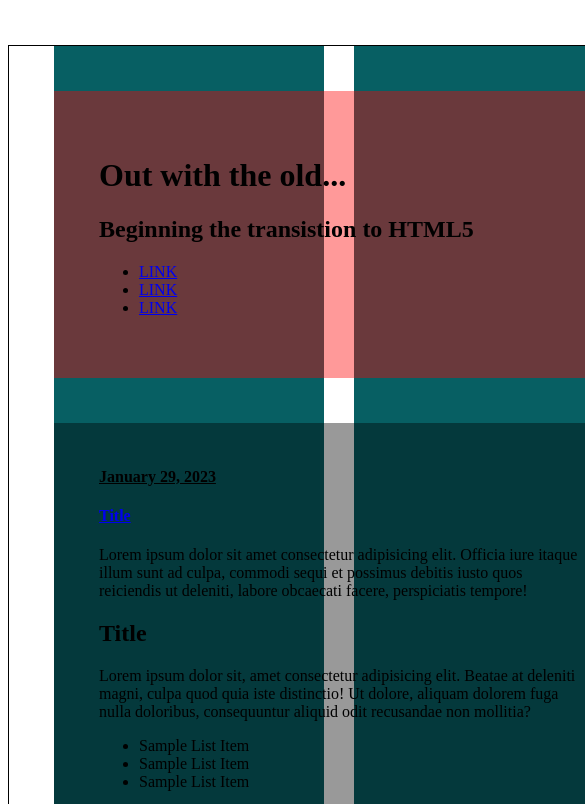
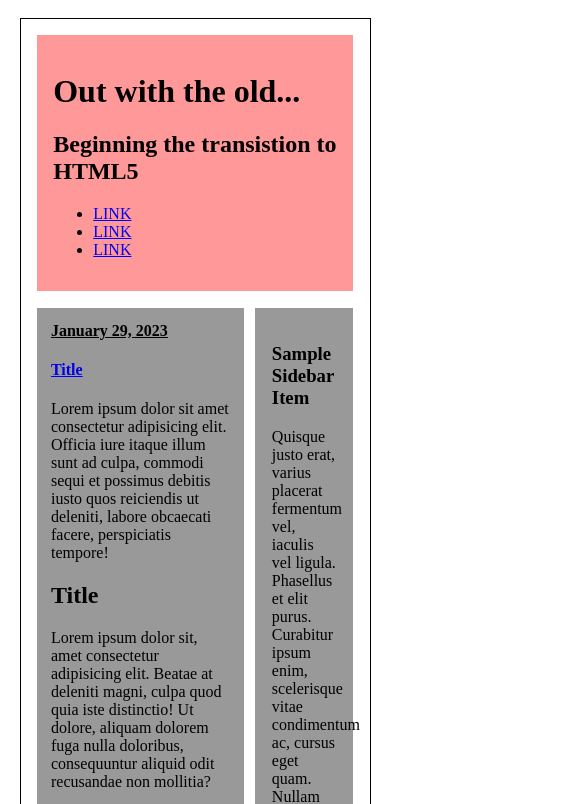
Before and after one commit to esanders92/ifsc-3342, a plain HTML site: page html5-grid/index.html in a window 390 px wide. Shown: the top 804 px of the page, 585 px wide, since content can reach past the window. Drawn offline with Linux system fonts and the light colour scheme.

Commit message:
[2023/02/14] - Changed grid px to percent for responsive desgin

```diff
--- a/html5-grid/assets/css/screen.css
+++ b/html5-grid/assets/css/screen.css
@@ -29,34 +29,43 @@
   background-image:url("https://s3-us-west-2.amazonaws.com/s.cdpn.io/7248/grid-1.png");*/
 
   main {
-    width: 960px;
-    margin: 45px auto;
+    width: 90vw; /* To convert px to %, divide px by this width, 960 in this case*/
+    /* margin: 45px auto; /* 45px/960 = 4.6875 */
+    margin: 4.6875% auto;
     border: 1px solid #000;
-    background-image: url("../img/grid.png");
+    /* background-image: url("../img/grid.png"); */
   }
 
   header.primary, footer.primary {
-    width: 870px;
-    margin: 45px;
+    /*width: 870px;*/
+    width: 90.625%;
+    /* margin: 45px; */
+    margin: 4.6875%;
     background-color: rgba(255, 0, 0, 0.4);
     float: left;
-    padding: 45px;
+    /* padding: 45px; */
+    padding: 4.6875%;
   }
 
   #blog {
-    width: 570px;
+    /* width: 570px; */
+    width: 59.375%;
     background-color: rgba(0, 0, 0, 0.4);
     float: left;
-    margin-left: 45px;
-    padding: 30px;
+    /*margin-left: 45px;
+    padding: 30px;*/
+    margin-left: 4.6875%;
+    padding: 3.215%;
   }
 
   article.post {
-    padding: 15px
+    /*padding: 15px*/
+    padding: 1.5625%;
   }
 
   article.widget {
-    padding: 3px
+    /*padding: 3px*/
+    padding: .3125%;
   }
 
   time.post-date {
@@ -65,16 +74,18 @@
   }
 
   aside {
-    width: 270px;
+    /* width: 270px; */
+    width: 28.125%;
     float: left;
     background-color: rgba(0, 0, 0, 0.4);
-    margin-left: 30px;
-    padding: 45px;
+    /*margin-left: 30px;
+    padding: 45px;*/
+    margin-left: 3.215%;
+    padding: 4.6875%;
   }
-  /* footer.primary {
-    width: 870px;
-    margin: 45px;
-    background-color: rgba(0, 0, 0, 0.4);
-    float: left;
-    padding: 45px;
-  } */
+
+  @media screen and (min-width: 400px) {
+    main {
+      width: 520;
+    }
+  }
```
